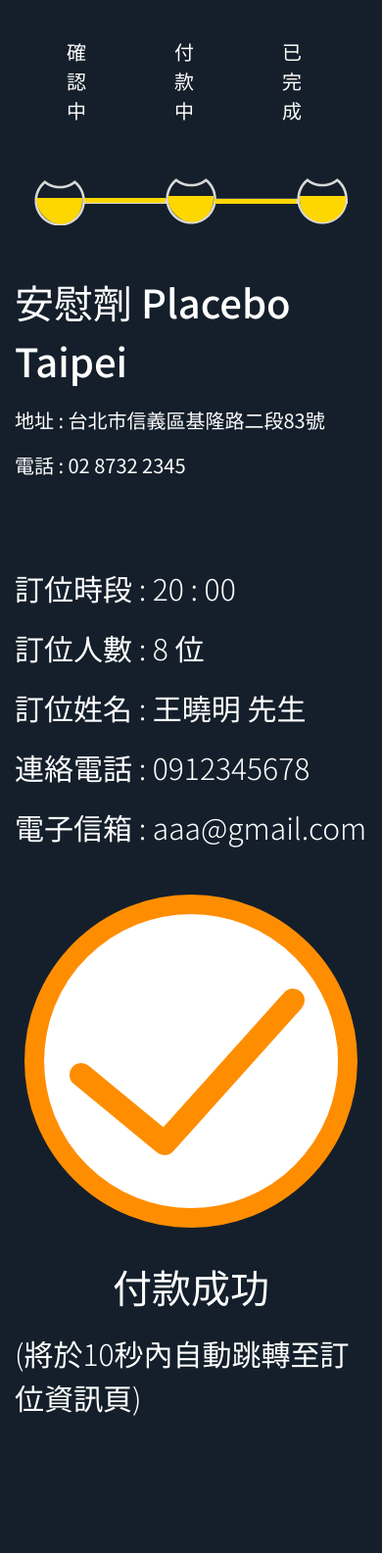
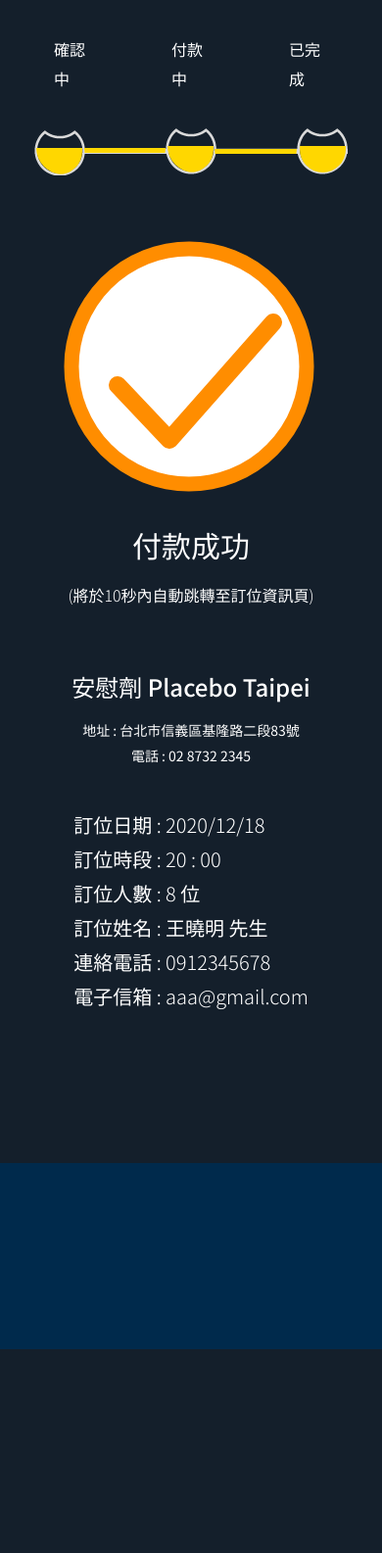
Before and after one commit to weiweibabo/GOBAR, a PHP site: page /pages/payment-2.html in a window 390 px wide. Shown: the part 80-1665 px from the top of the page at 98% size. After the commit the page ends 1457 px from the top, so only its background shows below. Run offline with PHP 8.4, Linux system fonts and the light colour scheme; some libraries are stand-ins or nearby versions.

Commit message:
11/24 調整RWD

```diff
--- a/W/css/payment-2.css
+++ b/W/css/payment-2.css
@@ -176,6 +176,12 @@ header {
   font: weight 700;
 }
 
+/*  */
+
+.leftarea {
+  justify-content: center;
+}
+
 /* 付款成功打勾勾 */
 
 .success-area {
@@ -237,6 +243,13 @@ header {
     opacity: 1;
   }
 }
+/*  */
+.shop-info {
+  /* padding-bottom: 48px; */
+}
+.order-info {
+  margin-top: 48px;
+}
 
 /* 金線 */
 
@@ -287,4 +300,60 @@ footer {
   footer {
     height: 190px;
   }
+
+  .progress-line {
+    margin: 35px 40px 20px 40px;
+  }
+  .progress-line p {
+    color: #fff;
+    font-size: 16px;
+    line-height: 30px;
+  }
+
+  .leftarea {
+  }
+
+  .success-text1 {
+    margin-top: 30px;
+    font-size: 30px;
+  }
+  .success-text2 {
+    font-size: 16px;
+  }
+
+  .shop-name {
+    font-size: 24px;
+  }
+
+  .address,
+  .phone-number {
+    font-size: 14px;
+    margin-bottom: 5px;
+  }
+
+  .info {
+    display: flex;
+    flex-direction: column;
+    align-items: center;
+    margin-top: 10px;
+  }
+
+  .shop-info {
+    padding-bottom: 20px;
+    display: flex;
+    flex-direction: column;
+    align-items: center;
+  }
+
+  .order-info {
+    margin-top: 10px;
+    display: flex;
+    flex-direction: column;
+    align-items: start;
+  }
+
+  .order-info p {
+    font-size: 20px;
+    margin-bottom: 5px;
+  }
 }
--- a/W/js/order.js
+++ b/W/js/order.js
@@ -1,4 +1,5 @@
 // error message
+const selectDate = document.getElementById('select-date');
 const persons = document.getElementById('persons');
 const time = document.getElementById('time');
 const name = document.getElementById('name');
@@ -11,7 +12,8 @@ const err2 = document.getElementById('err2');
 const err3 = document.getElementById('err3');
 send.addEventListener('click', () => {
   if (
-    persons.value === '請選擇'
+    selectDate.value === ''
+      || persons.value === '請選擇'
       || time.value === '請選擇'
       || name.value === ''
       || phone.value === ''
--- a/W/pages/payment-2.html
+++ b/W/pages/payment-2.html
@@ -30,7 +30,7 @@
 
     <div class="container-fluid">
       <div class="glass-position">
-        <div class="progress-area col-xl-12 col-12">
+        <div class="progress-area">
           <div class="progress-line">
             <p>確認中</p>
           </div>
@@ -67,15 +67,49 @@
           </div>
         </div>
       </div>
+      <!-- phone 勾勾  start -->
+      <div class="phone success-area col-xl-5 col-12">
+        <svg height="325" width="325">
+          <circle
+            class="circle"
+            cx="205"
+            cy="160"
+            r="120"
+            fill="#fff"
+            stroke="#FF8D00"
+            stroke-width="15"
+            transform="rotate(-90 200 200)"
+            stroke-linecap="round"
+          />
+          <polyline
+            class="tick"
+            points="87,214 140,270 246,150"
+            fill="none"
+            stroke="#FF8D00"
+            stroke-width="18"
+            stroke-linecap="round"
+            stroke-linejoin="round"
+          />
+        </svg>
 
-      <div class="row justify-content-center mt-5">
-        <div class="info col-xl-4 col-12">
-          <div class="pb-4">
-            <p class="title-40M">安慰劑 Placebo Taipei</p>
-            <p class="text-20">地址 : 台北市信義區基隆路二段83號</p>
-            <p class="text-20">電話 : 02 8732 2345</p>
-          </div>
-          <div class="text-30L mt-5">
+        <p class="success-text1 successful text-40B">付款成功</p>
+
+        <p class="success-text2 successful text-30L">
+          (將於10秒內自動跳轉至訂位資訊頁)
+        </p>
+      </div>
+
+      <!--   phone 勾勾  end  -->
+
+      <div class="row leftarea mt-5">
+        <div class="shop-info col-12">
+          <p class="shop-name title-40M">安慰劑 Placebo Taipei</p>
+          <p class="address text-20">地址 : 台北市信義區基隆路二段83號</p>
+          <p class="phone-number text-20">電話 : 02 8732 2345</p>
+        </div>
+        <div class="info col-xl-4 col-10">
+          <div class="order-info text-30L">
+            <p>訂位日期 : 2020/12/18</p>
             <p>訂位時段 : 20 : 00</p>
             <p>訂位人數 : 8 位</p>
             <p>訂位姓名 : 王曉明 先生</p>
@@ -83,8 +117,8 @@
             <p>電子信箱 : aaa@gmail.com</p>
           </div>
         </div>
-
-        <div class="success-area col-xl-5 col-12">
+        <!-- web 勾勾 -->
+        <div class="web success-area col-xl-5 col-12">
           <svg height="400" width="400">
             <circle
               class="circle"
@@ -113,6 +147,7 @@
           <p class="successful text-30L">(將於10秒內自動跳轉至訂位資訊頁)</p>
         </div>
       </div>
+      <!--  -->
     </div>
 
     <footer></footer>
```
Also changed, not shown: W/css/card.css (+11 -0 lines), W/css/order-info.css (+34 -10 lines), W/css/order.css (+15 -14 lines), W/css/payment.css (+102 -5 lines), W/pages/order-info.html (+10 -11 lines), W/pages/order.html (+24 -6 lines), W/pages/payment.html (+15 -15 lines).
